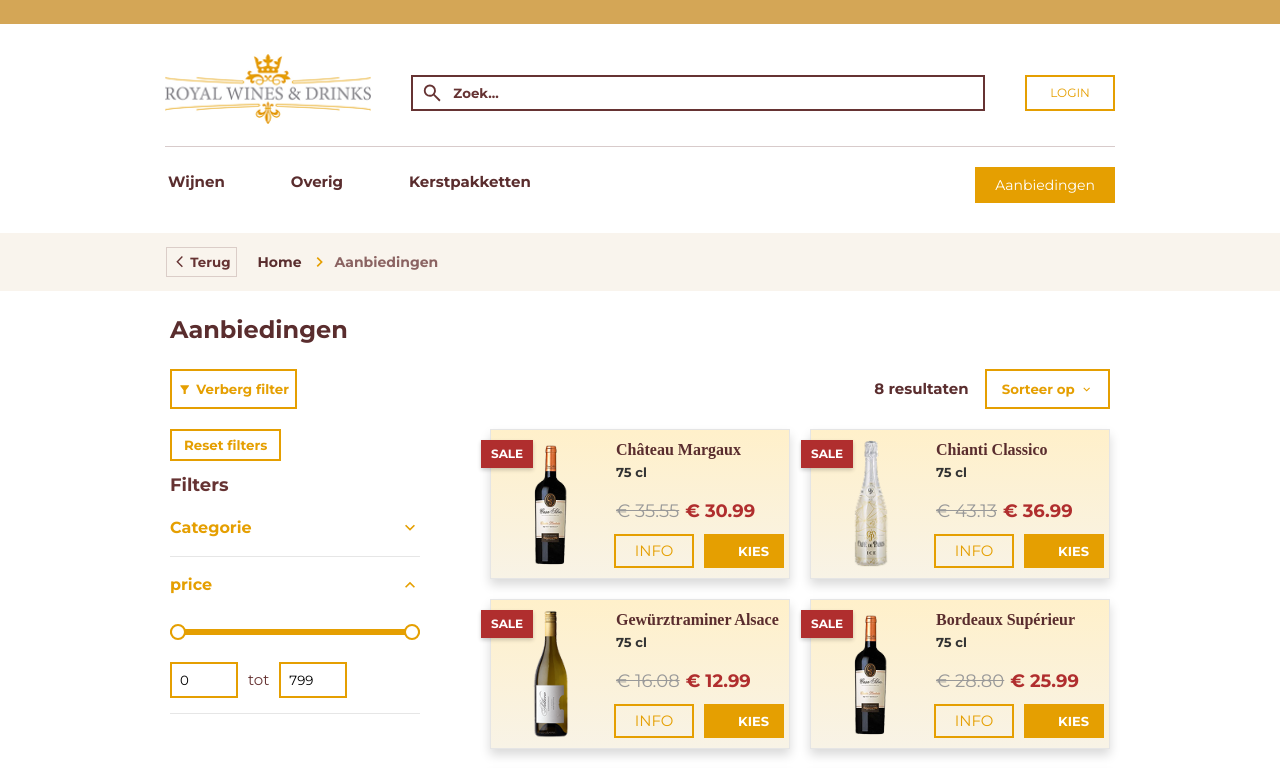
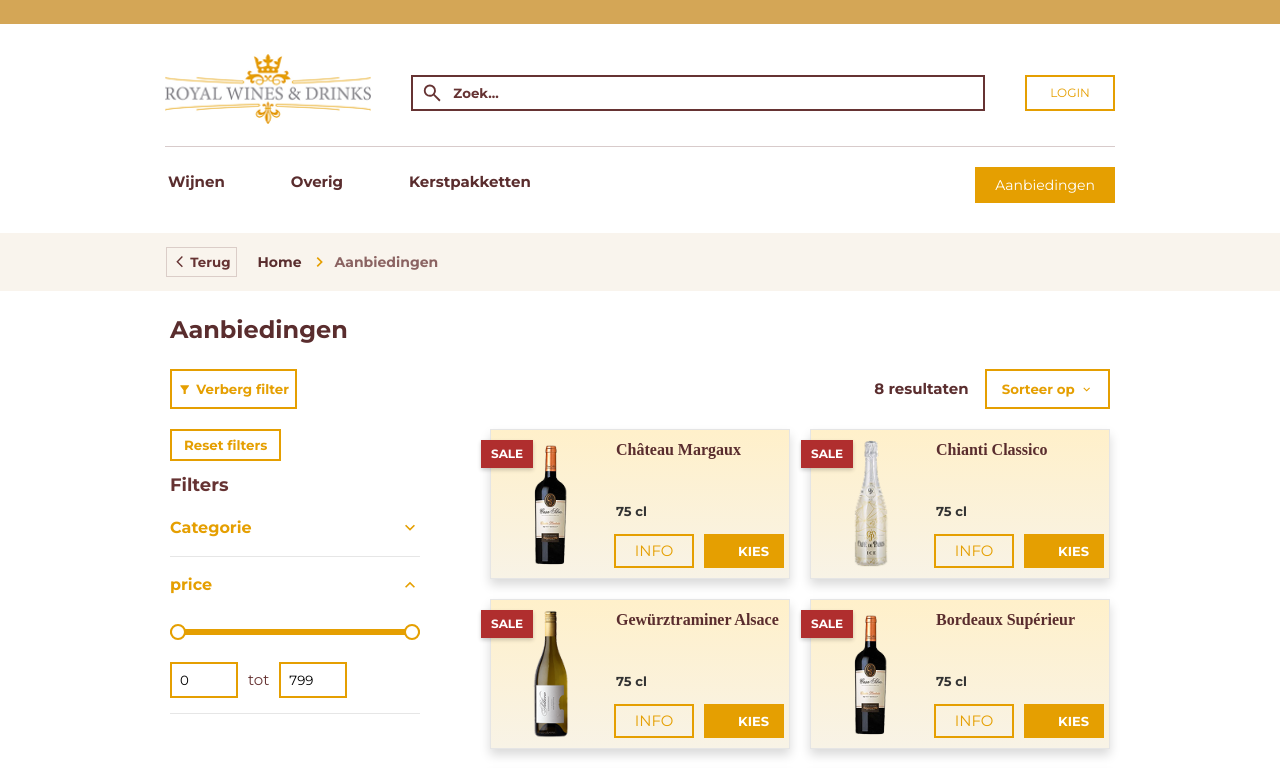
Before and after one commit to ScriptSonny/royal-wines, a Vue app: page /sales in a window 1280 px wide. Shown: the top 768 px of the page. Built offline with nearby package versions, Linux system fonts and the light colour scheme; some icons are missing; the HTML template or start-up script is replaced by a standard one.

Commit message:
fixed the sales page

```diff
--- a/src/components/ProductCard.vue
+++ b/src/components/ProductCard.vue
@@ -8,10 +8,6 @@
     <div class="product-info">
       <h3>{{ title }}</h3>
       <p class="volume">{{ volume }} cl</p>
-      <p class="price" v-if="salesPrice">
-        <span class="old-price">€ {{ price.toFixed(2) }}</span>
-        <span class="discounted-price">€ {{ salesPrice.toFixed(2) }}</span>
-      </p>
       <!-- Alleen tonen als ingelogd -->
       <p v-if="isLoggedIn">
         <span v-if="salesPrice" class="price">
--- a/src/views/Cart.vue
+++ b/src/views/Cart.vue
@@ -6,7 +6,6 @@
                 <thead>
                     <tr>
                         <th>Product</th>
-                        <th>ArtikelNr</th>
                         <th>Aantal</th>
                         <th>Per verpakking</th>
                         <th>Prijs</th>
@@ -23,7 +22,6 @@
                                 <p>{{ item.variant }}</p>
                             </div>
                         </td>
-                        <td>{{ item.articleNr }}</td>
                         <td class="quantity">
                             <button @click="updateQuantity(index, -1)" :disabled="item.quantity <= 1">-</button>
                             <span>{{ item.quantity }}</span>
```
